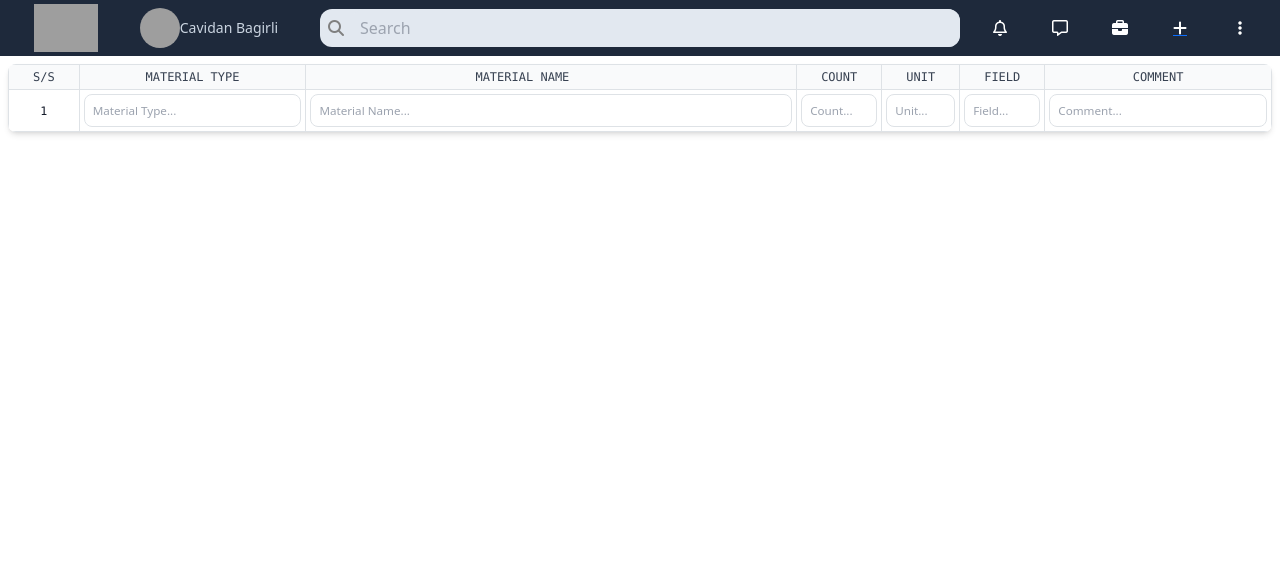
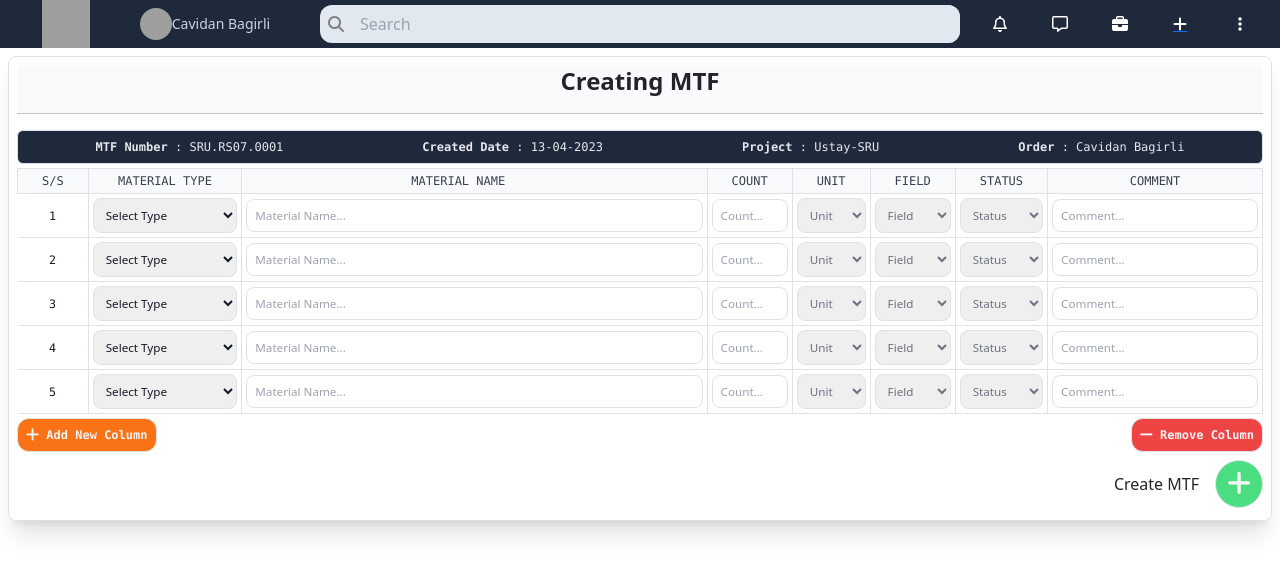
Before and after one commit to cavidanbagiri/UstaySCClient, a Vue app: page /order/createmtf in a window 1280 px wide. Shown: the top 574 px of the page. Built offline with nearby package versions, Linux system fonts and the light colour scheme; grey boxes are pictures that could not be loaded.

Commit message:
Create MTF COmp Table Design

```diff
--- a/src/components/MTF_Table_Comp.vue
+++ b/src/components/MTF_Table_Comp.vue
@@ -1,7 +1,21 @@
 
 <template>
-    <div class="relative overflow-x-auto shadow-md sm:rounded-lg">
+    <div class="relative overflow-x-auto shadow-xl sm:rounded-lg border p-2">
+        <!-- MTF Title Section -->
+        <div class="text-center bg-gray-50">
+            <span class="py-5 font-bold text-2xl my-5 ">Creating MTF</span>
+            <hr>
+        </div>
+        <!-- MTF Inform Section -->
+        <div class="flex flex-row justify-around p-2 border my-1 text-gray-200 rounded-md bg-slate-800">
+            <span class="text-xs font-mono font-medium" ><span class="font-bold">MTF Number</span> : SRU.RS07.0001</span>
+            <span class="text-xs font-mono font-medium" ><span class="font-bold">Created Date</span> : 13-04-2023</span>
+            <span class="text-xs font-mono font-medium" ><span class="font-bold">Project</span> : Ustay-SRU</span>
+            <span class="text-xs font-mono font-medium" ><span class="font-bold">Order</span> : Cavidan Bagirli</span>
+        </div>
+        <!-- Table Section -->
         <table class="w-full text-sm text-left text-gray-500 dark:text-gray-400">
+
             <!-- Table Header -->
             <thead class="text-xs text-gray-700 uppercase bg-gray-50 dark:bg-gray-700 dark:text-gray-400">
                 <tr>
@@ -28,6 +42,9 @@
                     <th scope="col" class="px-6 py-1 font-mono font-medium text-center border w-8">
                         Field
                     </th>
+                    <th scope="col" class="px-6 py-1 font-mono font-medium text-center border w-8">
+                        Status
+                    </th>
                     <th scope="col" class="px-6 py-1 font-mono font-medium text-center border">
                         Comment
                     </th>
@@ -37,14 +54,19 @@
 
             <!-- Table Body -->
             <tbody>
+                <tr v-for="i in row_size" class="bg-white border-b dark:bg-gray-800 dark:border-gray-700 hover:bg-gray-50 dark:hover:bg-gray-600 ">
 
-                <tr class="bg-white border-b dark:bg-gray-800 dark:border-gray-700 hover:bg-gray-50 dark:hover:bg-gray-600">
-
-                    <th scope="row" class="w-8 p-1 font-mono font-thin border text-gray-900 whitespace-nowrap dark:text-white text-center" style="font-size: smaller;">
-                        <span>1</span>
+                    <th scope="row" class="w-8 font-mono font-thin text-gray-900 whitespace-nowrap dark:text-white text-center" style="font-size: smaller;">
+                        <span>{{ i }}</span>
                     </th>
                     <th scope="row" class="p-1 font-mono font-thin border text-gray-900 whitespace-nowrap dark:text-white" style="font-size: smaller;">
-                        <input class="border outline-none font-sans rounded-lg w-full h-full p-2" type="text" placeholder="Material Type...">
+                        <!-- <input class="border outline-none font-sans rounded-lg w-full h-full p-2" type="text" placeholder="Material Type..."> -->
+                        <select class="border outline-none font-sans rounded-lg w-full h-full p-2" v-model="selected" >
+                            <option disabled value="">Select Type</option>
+                            <option>Project</option>
+                            <option>Consumables</option>
+                            <option>Fixture</option>
+                        </select>
                     </th>
                     <td class="p-1 font-mono font-thin border text-gray-900 whitespace-nowrap dark:text-white" style="font-size: smaller;">
                         <input class="border outline-none font-sans rounded-lg w-full h-full p-2" type="text" placeholder="Material Name...">
@@ -53,23 +75,83 @@
                         <input class="border outline-none font-sans rounded-lg w-full h-full p-2" type="text" placeholder="Count...">
                     </td>
                     <td class="p-1 border" style="font-size: smaller;">
-                        <input class="border outline-none font-sans rounded-lg w-full h-full p-2 " type="text" placeholder="Unit...">
+                        <!-- <input class="border outline-none font-sans rounded-lg w-full h-full p-2 " type="text" placeholder="Unit..."> -->
+                        <select class="border outline-none font-sans rounded-lg w-full h-full p-2" v-model="selected" >
+                            <option disabled value="">Unit</option>
+                            <option>Adet</option>
+                            <option>M2</option>
+                            <option>M3</option>
+                            <option>Ton</option>
+                            <option>Kg</option>
+                        </select>
                     </td>
                     <td class="p-1 border" style="font-size: smaller;">
-                        <input class="border outline-none font-sans rounded-lg w-full h-full p-2" type="text" placeholder="Field...">
+                        <!-- <input class="border outline-none font-sans rounded-lg w-full h-full p-2" type="text" placeholder="Field..."> -->
+                        <select class="border outline-none font-sans rounded-lg w-full h-full p-2" v-model="selected" >
+                            <option disabled value="">Field</option>
+                            <option>PR-2</option>
+                            <option>Derjisnkoe</option>
+                            <option>PR-6</option>
+                        </select>
+                    </td>
+                    <td class="p-1 border" style="font-size: smaller;">
+                        <!-- <input class="border outline-none font-sans rounded-lg w-full h-full p-2" type="text" placeholder="Status..."> -->
+                        <select class="border outline-none font-sans rounded-lg w-full h-full p-2" v-model="selected" >
+                            <option disabled value="">Status</option>
+                            <option>
+                                <span>
+                                    <i class="fa-solid fa-gem fa-lg" style="color:red"></i> Urgent
+                                </span>
+                            </option>
+                            <option>
+                                <span>
+                                    <i class="fa-solid fa-gem fa-lg" style="color:red"></i> Normally
+                                </span>
+                            </option>
+                        </select>
                     </td>
                     <td class="p-1 border" style="font-size: smaller;">
                         <input class="border outline-none font-sans rounded-lg w-full h-full p-2" type="text" placeholder="Comment...">
                     </td>
 
                 </tr>
-
             </tbody>
         </table>
+
+        <!-- Add New Column -->
+        <div class="flex justify-between">
+            <button @click="addNewColumn" class=" font-bold py-2 px-2 my-1 text-xs outline-none font-mono  border text-gray-100 rounded-xl bg-orange-500">
+                <i class="fa-solid fa-plus fa-lg"></i>
+                Add New Column
+            </button>
+            <button @click="addNewColumn" class="  py-2 px-2 my-1 text-xs outline-none font-mono font-bold border text-gray-100 rounded-xl bg-red-500">
+                <i class="fa-solid fa-minus fa-lg"></i>
+                Remove Column
+            </button>
+        </div>
+
+        <!-- Creaate MTF Button-->
+        <div class="flex items-center justify-end">
+            <span class="p-3">Create MTF</span>
+            <button @click="addNewColumn" class="  py-1 px-2 my-1 text-lg w-12 h-12 outline-none font-mono font-bold border text-gray-100 rounded-full bg-green-400">
+                <i class="fa-solid fa-plus fa-xl"></i>
+            </button>
+        </div>
+
     </div>
 </template>
 
 <script setup>
+
+    import {ref} from 'vue';
+
+    const selected = ref('');
+
+    const row_size = ref(5);
+
+    const addNewColumn = () => {
+        row_size.value+=1;
+    }
 
 </script>
 
--- a/src/layouts/Navbar.vue
+++ b/src/layouts/Navbar.vue
@@ -3,11 +3,11 @@
     <div class="grid grid-cols-12  bg-slate-800 color-white">
         <div class="col-span-3 text-white flex flex-row items-center justify-evenly" >
             <router-link to="/">
-                <img class="w-16 h-12" src="https://cdn2.iconfinder.com/data/icons/letters-and-numbers-1/32/lowercase_letter_u_red-512.png" alt="">
+                <img class="w-12 h-12" src="https://cdn2.iconfinder.com/data/icons/letters-and-numbers-1/32/lowercase_letter_u_red-512.png" alt="">
             </router-link>
             <span class="p-2 rounded-xl cursor-pointer hover:bg-black flex flex-row items-center">
                 <!-- <i class="fa-regular fa-user fa-md mr-1" style="color:white"></i> -->
-                <img class="w-10 h-10 rounded-full" src="https://img.freepik.com/free-photo/the-beautiful-girl-stands-near-walll-with-leaves_8353-5377.jpg?w=2000" alt="">
+                <img class="w-8 h-8 rounded-full" src="https://img.freepik.com/free-photo/the-beautiful-girl-stands-near-walll-with-leaves_8353-5377.jpg?w=2000" alt="">
                 <span class=" text-sm text-slate-300">Cavidan Bagirli</span>
             </span>
         </div>
```
